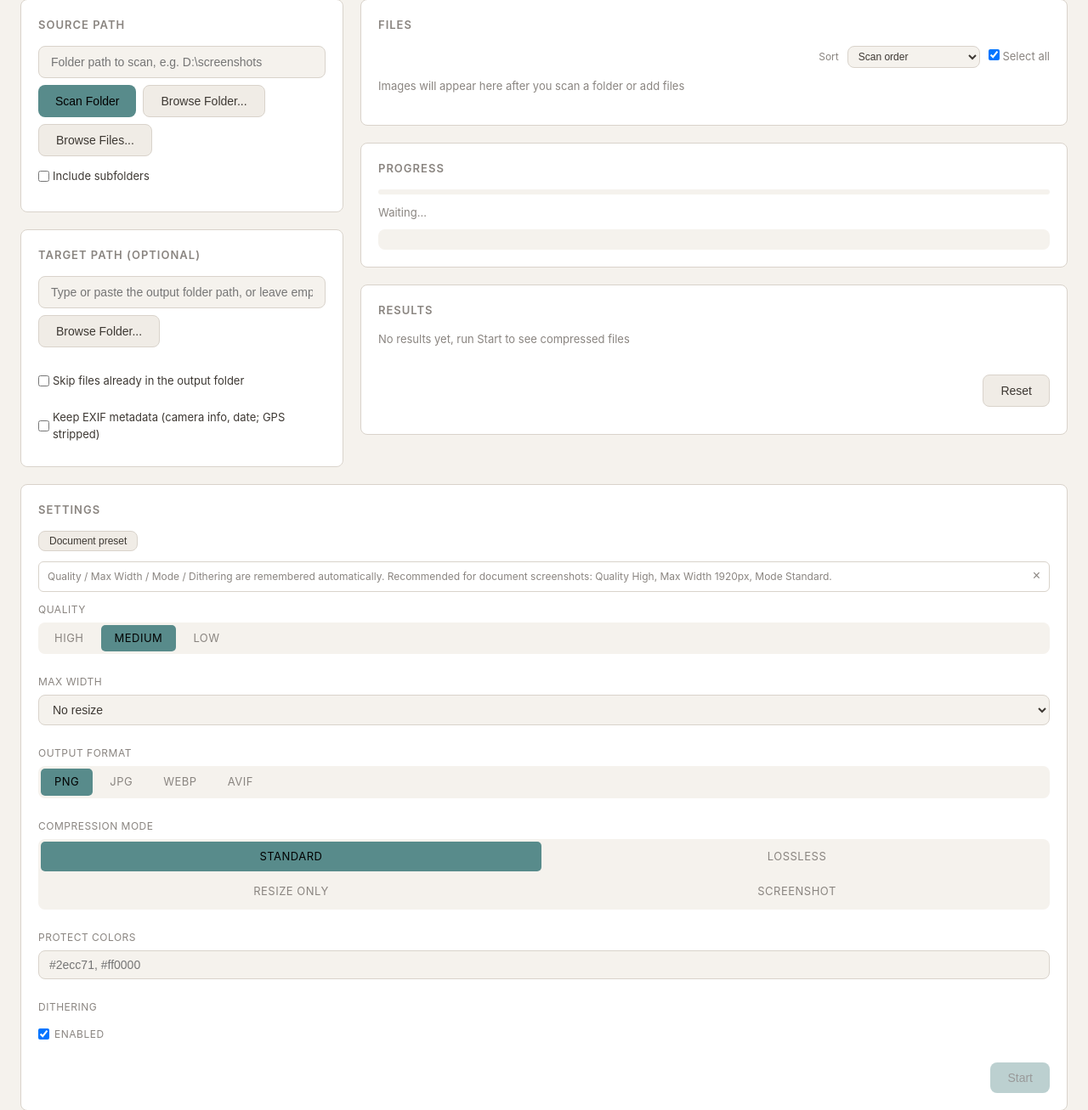
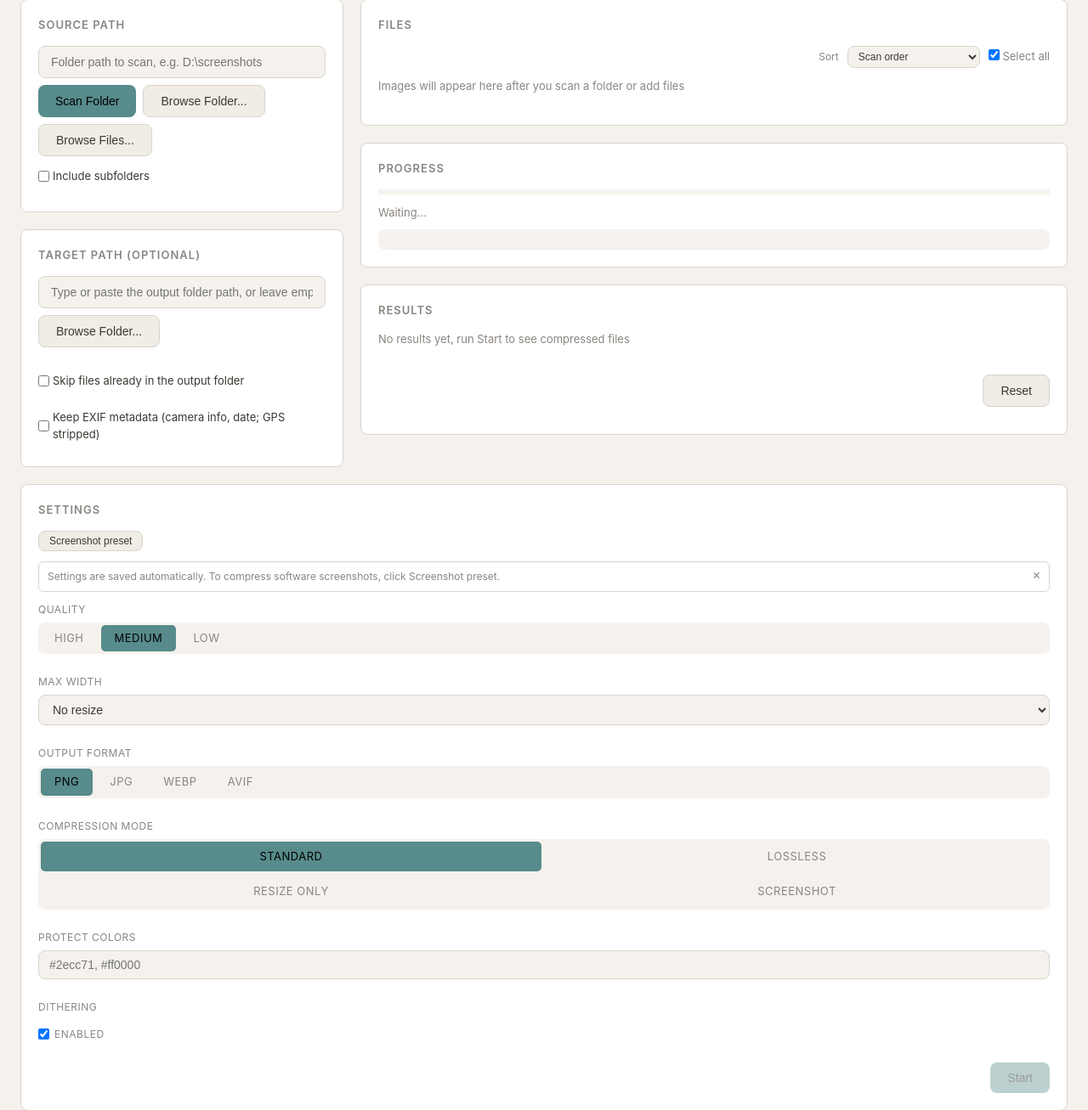
Before and after one commit to aREversez/image-optimizer, a FastAPI app: page / in a window 1280 px wide. Shown: the part 84-1391 px from the top of the page at 85% size. Run offline with FastAPI, Linux system fonts and the light colour scheme; data that the repository does not hold is empty; some libraries are stand-ins or nearby versions.

Commit message:
Rename Document preset to Screenshot preset and simplify tip wording

```diff
--- a/app/templates/index.html
+++ b/app/templates/index.html
@@ -638,12 +638,12 @@ header h1 span { color: var(--accent); }
   <!-- Config + Action -->
   <div class="card" id="config-section">
     <div class="card-title" data-i18n="config.title">Settings</div>
-    <button class="btn btn-secondary btn-sm" id="document-preset-btn" style="padding:4px 12px;font-size:12px;margin-bottom:12px" data-i18n-title="config.documentPresetTitle" title="Sets Quality: High, Max Width: 1920px, Mode: Standard, Dithering: Off — a starting point for screenshots meant to be embedded in a document." data-i18n="config.documentPreset">Document preset</button>
+    <button class="btn btn-secondary btn-sm" id="screenshot-preset-btn" style="padding:4px 12px;font-size:12px;margin-bottom:12px" data-i18n-title="config.screenshotPresetTitle" title="Sets Quality: High, Max Width: 1920px, Mode: Standard, Dithering: Off — a starting point for compressing software screenshots." data-i18n="config.screenshotPreset">Screenshot preset</button>
     <div id="watch-lock-notice" style="display:none;font-size:12px;color:var(--yellow);background:rgba(230,180,60,0.1);border:1px solid rgba(230,180,60,0.3);border-radius:6px;padding:8px 10px;margin-bottom:12px" data-i18n="config.watchLockNotice">
       Locked while Watch Mode is running — it captured these settings when you clicked "Start Watching" and won't pick up changes. Stop Watch Mode to change them, then start again.
     </div>
     <div id="settings-tip" style="display:none;font-size:12px;color:var(--text2);background:var(--bg2);border:1px solid var(--border);border-radius:6px;padding:8px 10px;margin-bottom:12px;align-items:flex-start;gap:8px">
-      <span style="flex:1" data-i18n="config.settingsTip">Quality / Max Width / Mode / Dithering are remembered automatically. Recommended for document screenshots: Quality High, Max Width 1920px, Mode Standard.</span>
+      <span style="flex:1" data-i18n="config.settingsTip">Settings are saved automatically. To compress software screenshots, click Screenshot preset.</span>
       <button id="settings-tip-dismiss" class="notice-close" aria-label="Dismiss" style="flex-shrink:0;background:none;border:none;cursor:pointer;color:inherit;font-size:16px;line-height:1;padding:0">&times;</button>
     </div>
     <div class="config-grid" style="margin-bottom:16px">
@@ -910,9 +910,9 @@ const I18N = {
     'results.countFiltered': '{shown} of {total} shown',
     'config.title': 'Settings',
     'config.watchLockNotice': 'Locked while Watch Mode is running — it captured these settings when you clicked "Start Watching" and won\u2019t pick up changes. Stop Watch Mode to change them, then start again.',
-    'config.settingsTip': 'Quality / Max Width / Mode / Dithering are remembered automatically. Recommended for document screenshots: Quality High, Max Width 1920px, Mode Standard.',
-    'config.documentPreset': 'Document preset',
-    'config.documentPresetTitle': 'Sets Quality: High, Max Width: 1920px, Mode: Standard, Dithering: Off — a starting point for screenshots meant to be embedded in a document.',
+    'config.settingsTip': 'Settings are saved automatically. To compress software screenshots, click Screenshot preset.',
+    'config.screenshotPreset': 'Screenshot preset',
+    'config.screenshotPresetTitle': 'Sets Quality: High, Max Width: 1920px, Mode: Standard, Dithering: Off — a starting point for compressing software screenshots.',
     'config.quality': 'Quality',
     'config.qualityTitle': 'Controls how much color detail Standard mode is allowed to sacrifice for size. For UI screenshots with text, High usually costs little extra size since screenshots rarely use many colors to begin with.',
     'config.qualityHigh': 'High',
@@ -1075,9 +1075,9 @@ const I18N = {
     'results.countFiltered': '显示 {shown} / {total} 个',
     'config.title': '设置',
     'config.watchLockNotice': 'Watch Mode 运行期间这些设置被锁定——点击【开始监控】时的设置已被记录，不会再跟随改动。请先停止 Watch Mode 再修改，然后重新开始。',
-    'config.settingsTip': 'Quality / Max Width / Mode / Dithering 会自动记住。压缩文档用截图推荐：Quality High、Max Width 1920px、Mode Standard。',
-    'config.documentPreset': '文档预设',
-    'config.documentPresetTitle': '一键设置 Quality: High、Max Width: 1920px、Mode: Standard、Dithering: Off——适合嵌入文档的截图压缩起点。',
+    'config.settingsTip': '设置将自动保存。如需压缩软件截图，可点击【软件截图预设】。',
+    'config.screenshotPreset': '软件截图预设',
+    'config.screenshotPresetTitle': '一键设置 Quality: High、Max Width: 1920px、Mode: Standard、Dithering: Off——适合压缩软件截图的起点。',
     'config.quality': '质量',
     'config.qualityTitle': '控制 Standard 模式允许牺牲多少色彩细节来换取体积。对于带文字的 UI 截图，选择 High 通常不会增加太多体积，因为截图本身颜色数就不多。',
     'config.qualityHigh': '高',
@@ -1396,13 +1396,13 @@ function loadConfig() {
   });
 })();
 
-// Document preset: one click to Quality High + Max Width 1920px + Mode
+// Screenshot preset: one click to Quality High + Max Width 1920px + Mode
 // Standard + Dithering Off — the combo settled on for screenshots meant to
-// be embedded in a document (see config.documentPresetTitle for the
+// software screenshots (see config.screenshotPresetTitle for the
 // rationale). Dispatches 'change' on each control after setting it so the
 // existing per-control listeners (saveConfig, updateModeDependentControls,
 // updateStartButtonState) fire exactly as if the user had clicked each one.
-function applyDocumentPreset() {
+function applyScreenshotPreset() {
   const setRadio = (name, val) => {
     const el = document.querySelector(`input[name="${name}"][value="${val}"]`);
     if (el && !el.disabled) { el.checked = true; el.dispatchEvent(new Event('change', { bubbles: true })); }
@@ -1418,7 +1418,7 @@ function applyDocumentPreset() {
     ditheringInput.dispatchEvent(new Event('change', { bubbles: true }));
   }
 }
-$('document-preset-btn').addEventListener('click', applyDocumentPreset);
+$('screenshot-preset-btn').addEventListener('click', applyScreenshotPreset);
 
 // Save on any config change. updateModeDependentControls (bound separately
 // for format/mode) also recomputes disabled states; saveConfig is additive.
@@ -2562,7 +2562,7 @@ function applyWatchLock(locked) {
     ...document.querySelectorAll('input[name="format"]'),
     ...document.querySelectorAll('input[name="mode"]'),
     $('max-width'), $('protect-colors'), $('dithering'), $('keep-exif'),
-    $('document-preset-btn'),
+    $('screenshot-preset-btn'),
   ];
   if (locked) {
     inputs.forEach(el => { el.disabled = true; });
```
